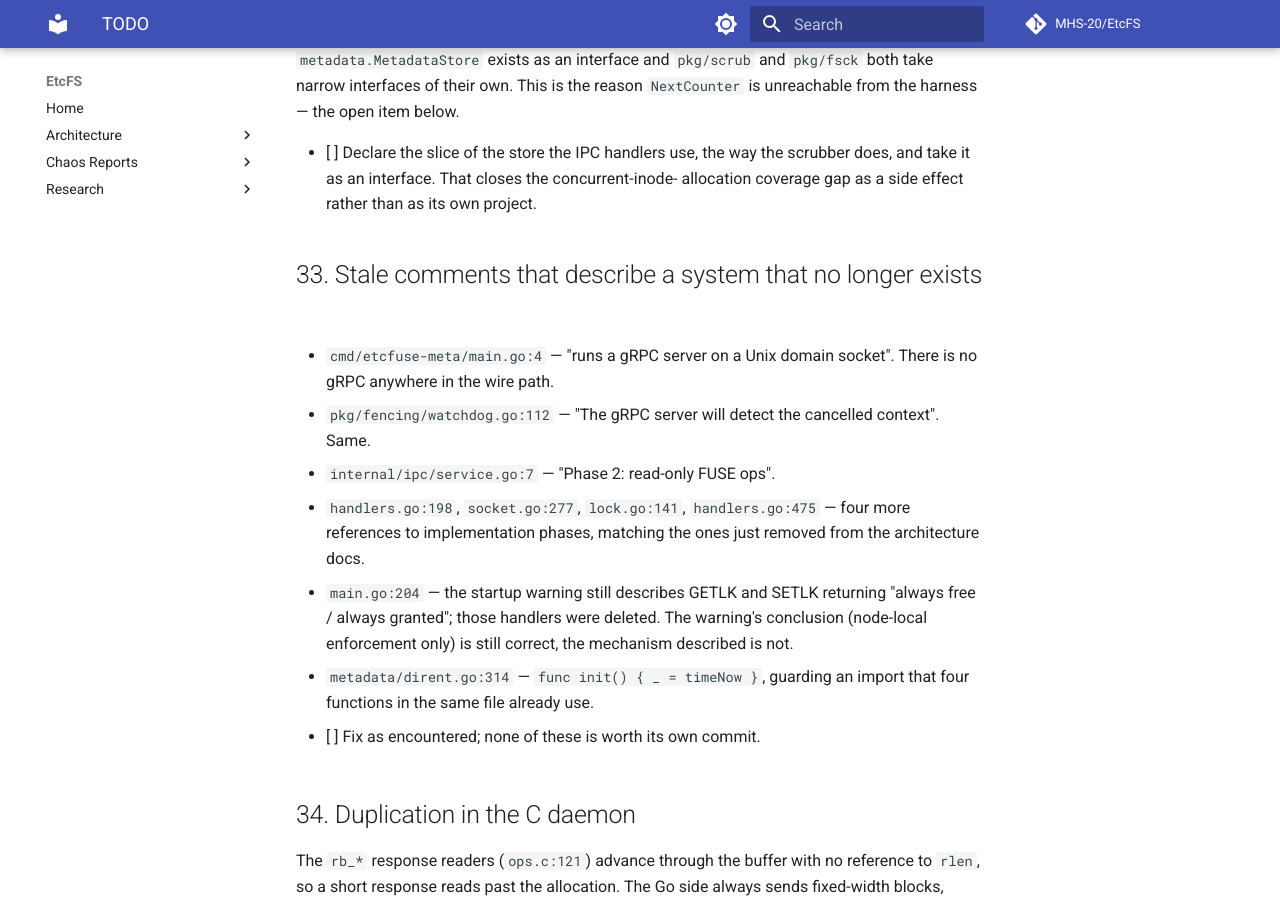
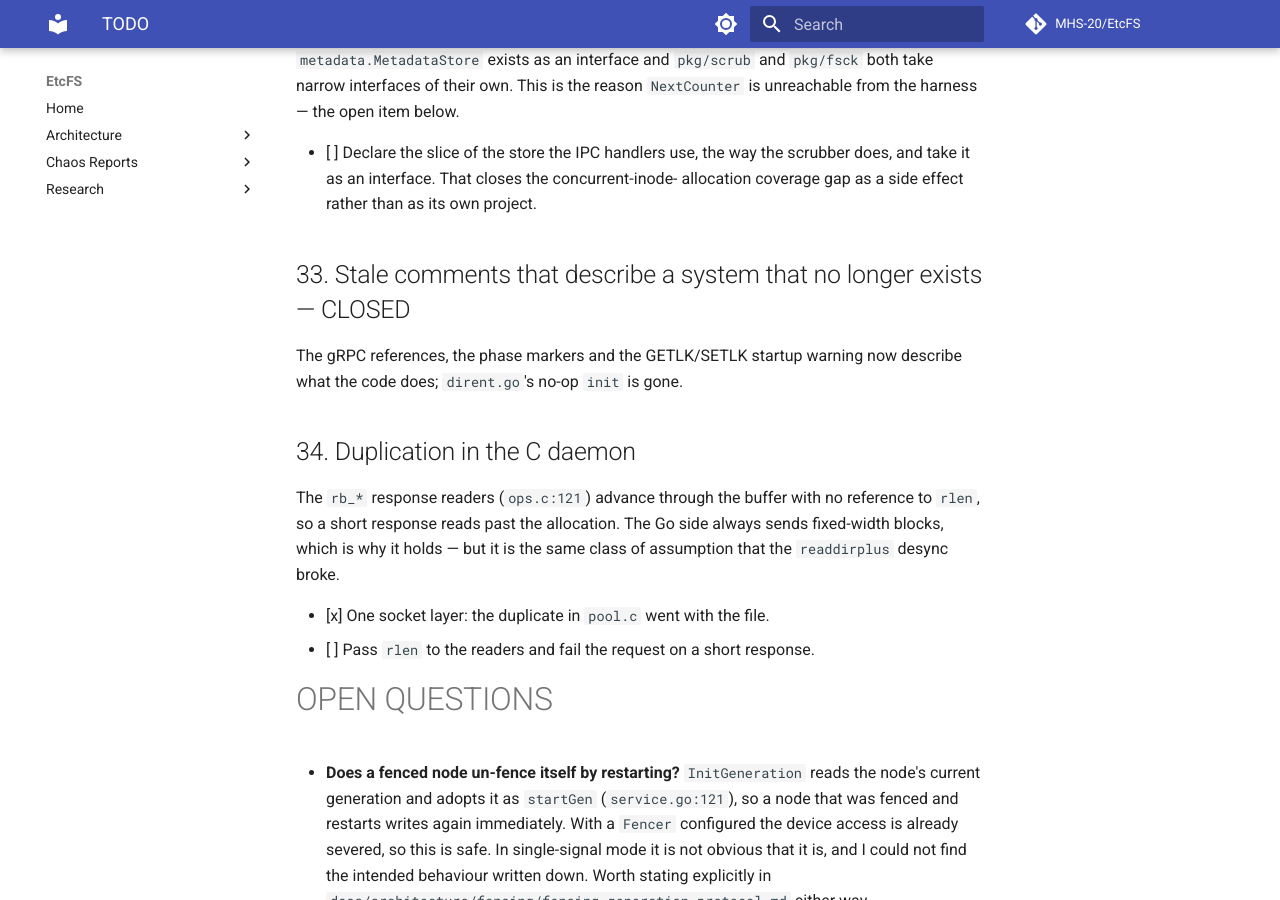
Before and after one commit to MHS-20/EtcFS, an MkDocs documentation site: the page built from docs/TODO.md, in a window 1280 px wide and 900 px high, scrolled down 7523 px. Built offline with MkDocs 1.6.1 and Material for MkDocs 9.7.7, drawn with Linux system fonts in a browser that asks for light colours; comment, search, counter and statistics services are not loaded.

Commit message:
docs(comments): described the system that exists rather than the one that was planned

```diff
--- a/docs/TODO.md
+++ b/docs/TODO.md
@@ -281,24 +281,10 @@ even though `metadata.MetadataStore` exists as an interface and `pkg/scrub` and
       does, and take it as an interface. That closes the concurrent-inode-
       allocation coverage gap as a side effect rather than as its own project.
 
-## 33. Stale comments that describe a system that no longer exists
+## 33. Stale comments that describe a system that no longer exists — CLOSED
 
-- `cmd/etcfuse-meta/main.go:4` — "runs a gRPC server on a Unix domain socket".
-  There is no gRPC anywhere in the wire path.
-- `pkg/fencing/watchdog.go:112` — "The gRPC server will detect the cancelled
-  context". Same.
-- `internal/ipc/service.go:7` — "Phase 2: read-only FUSE ops".
-- `handlers.go:198`, `socket.go:277`, `lock.go:141`, `handlers.go:475` — four
-  more references to implementation phases, matching the ones just removed from
-  the architecture docs.
-- `main.go:204` — the startup warning still describes GETLK and SETLK returning
-  "always free / always granted"; those handlers were deleted. The warning's
-  conclusion (node-local enforcement only) is still correct, the mechanism
-  described is not.
-- `metadata/dirent.go:314` — `func init() { _ = timeNow }`, guarding an import
-  that four functions in the same file already use.
-
-- [ ] Fix as encountered; none of these is worth its own commit.
+The gRPC references, the phase markers and the GETLK/SETLK startup warning now
+describe what the code does; `dirent.go`'s no-op `init` is gone.
 
 ## 34. Duplication in the C daemon
 
```
Also changed, not shown: 6 other files.
